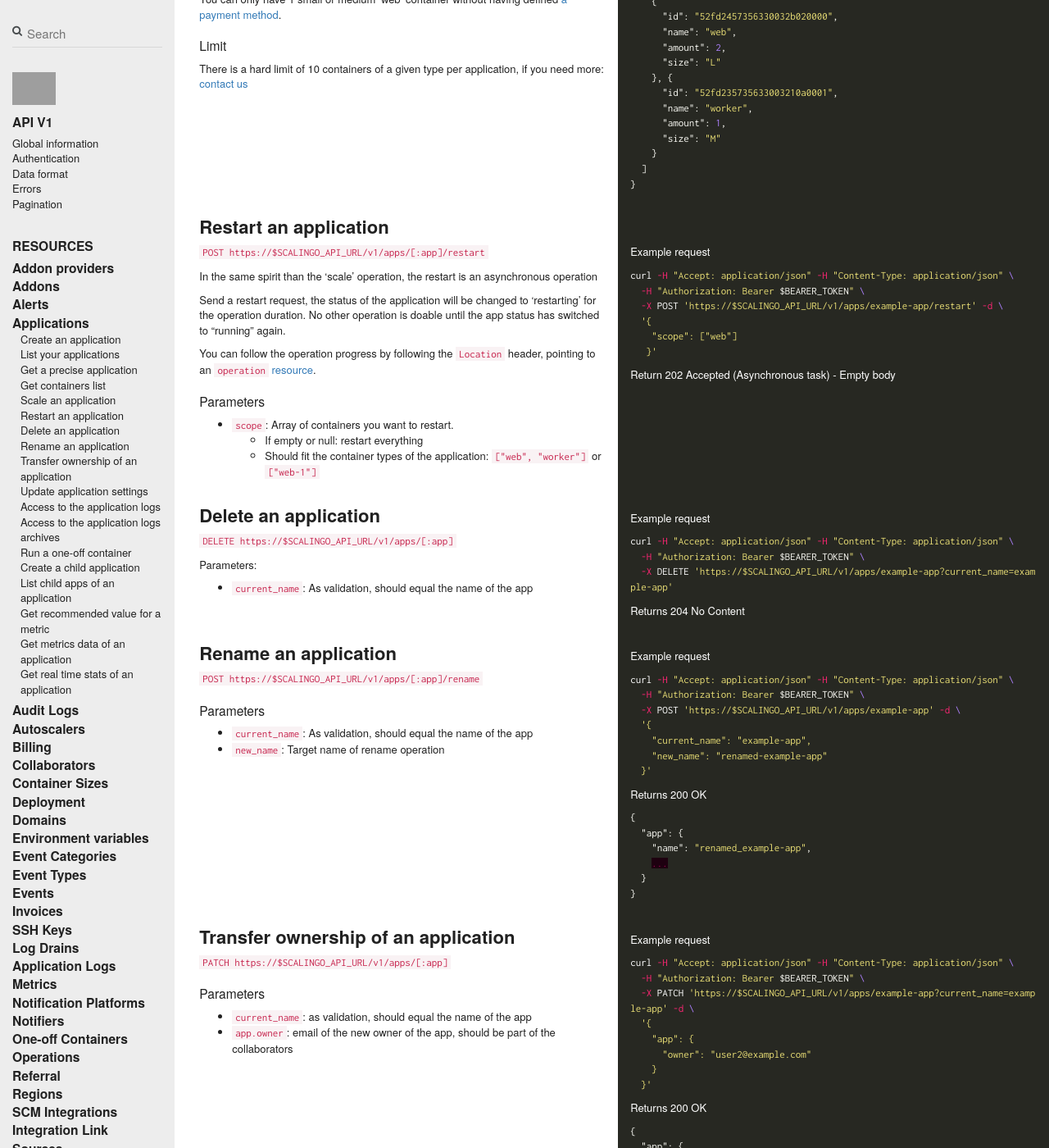
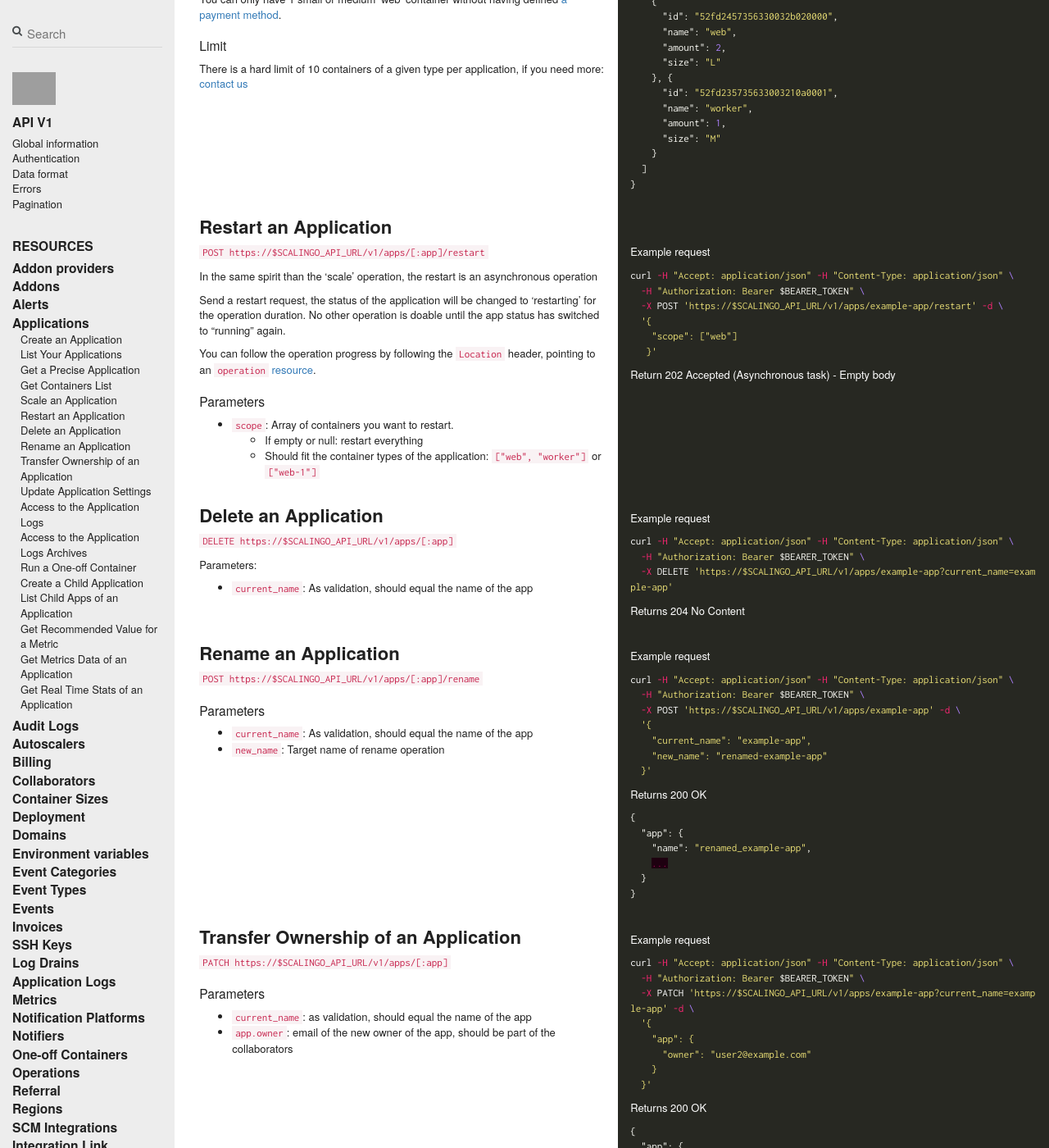
Before and after one commit to jdauphant/developers-documentation, a Jekyll site: the page built from _scalingo_api/apps.md, in a window 1280 px wide and 1400 px high, scrolled down 3355 px. Shown: the whole window at 82% size. Built offline with Jekyll 4.4.1, drawn with Linux system fonts in a browser that asks for light colours; nearby versions of some CDN libraries; comment, search, counter and statistics services are not loaded; some of the changed text lies outside the part shown; grey boxes are pictures that could not be loaded.

Commit message:
Titlize the titles

```diff
--- a/_scalingo_api/apps.md
+++ b/_scalingo_api/apps.md
@@ -60,7 +60,7 @@ Example object:
 
 --- row ---
 
-## Create an application
+## Create an Application
 
 --- row ---
 
@@ -81,7 +81,7 @@ Example object:
   application can be created with the given parameters. The same errors and responses
   are sent, but the application **is not** actually created.
 
-### Free usage limit
+### Free Usage Limit
 
 You can only have 1 application without having defined [a payment
 method](https://my.scalingo.com/apps/billing).
@@ -129,7 +129,7 @@ Returns 201 Created
 
 --- row ---
 
-## List your applications
+## List Your Applications
 
 `GET https://$SCALINGO_API_URL/v1/apps`
 
@@ -163,7 +163,7 @@ Returns 200 OK
 
 --- row ---
 
-## Get a precise application
+## Get a Precise Application
 
 --- row ---
 
@@ -222,7 +222,7 @@ Returns 200 OK
 
 --- row ---
 
-## Get containers list
+## Get Containers List
 
 --- row ---
 
@@ -272,7 +272,7 @@ Returns 200 OK
 
 --- row ---
 
-## Scale an application
+## Scale an Application
 
 --- row ---
 
@@ -297,7 +297,7 @@ not currently scaled.
   * `container.size` (optional): Target size of container (not changed if empty).
     [Container sizes list](https://doc.scalingo.com/platform/internals/container-sizes).
 
-### Free usage limit
+### Free Usage Limit
 
 You can only have 1 small or medium 'web' container without having defined [a payment
 method](https://my.scalingo.com/apps/billing).
@@ -350,7 +350,7 @@ Headers:
 
 --- row ---
 
-## Restart an application
+## Restart an Application
 
 --- row ---
 
@@ -389,7 +389,7 @@ Return 202 Accepted (Asynchronous task) - Empty body
 
 --- row ---
 
-## Delete an application
+## Delete an Application
 
 `DELETE https://$SCALINGO_API_URL/v1/apps/[:app]`
 
@@ -411,7 +411,7 @@ Returns 204 No Content
 
 --- row ---
 
-## Rename an application
+## Rename an Application
 
 `POST https://$SCALINGO_API_URL/v1/apps/[:app]/rename`
 
@@ -447,7 +447,7 @@ Returns 200 OK
 
 --- row ---
 
-## Transfer ownership of an application
+## Transfer Ownership of an Application
 
 `PATCH https://$SCALINGO_API_URL/v1/apps/[:app]`
 
@@ -485,7 +485,7 @@ Returns 200 OK
 
 --- row ---
 
-## Update application settings
+## Update Application Settings
 
 `PATCH https://$SCALINGO_API_URL/v1/apps/[:app]`
 
@@ -525,7 +525,7 @@ Returns 200 OK
 
 --- row ---
 
-## Access to the application logs
+## Access to the Application Logs
 
 --- row ---
 
@@ -556,7 +556,7 @@ Returns 200 OK
 
 --- row ---
 
-## Access to the application logs archives
+## Access to the Application Logs Archives
 
 --- row ---
 
@@ -600,7 +600,7 @@ Returns 200 OK
 
 --- row ---
 
-## Run a one-off container
+## Run a One-off Container
 
 Similar to `scalingo run`
 
@@ -621,7 +621,7 @@ executed in the environment your application.
 * `detached` (*boolean*, default `false`): Foreground task by default, set to `true` if the container has to be run in background.
 
 
-### Background vs Foreground one-off
+### Background vs Foreground One-off
 
 By default one-off containers are started as **attached** command, it means it
 will only get started when a terminal interactively connect to it through the
@@ -671,7 +671,7 @@ Returns 200 OK
 
 --- row ---
 
-## Create a child application
+## Create a Child Application
 
 --- row ---
 
@@ -732,7 +732,7 @@ Returns 201 Created
 
 --- row ---
 
-## List child apps of an application
+## List Child Apps of an Application
 
 --- row ---
 
@@ -775,7 +775,7 @@ Returns 201 Created
 
 --- row ---
 
-## Get recommended value for a metric
+## Get Recommended Value for a Metric
 
 --- row ---
 
@@ -826,7 +826,7 @@ Returns 200 OK
 
 --- row ---
 
-## Get metrics data of an application
+## Get Metrics Data of an Application
 
 --- row ---
 
@@ -895,7 +895,7 @@ Returns 200 OK
 
 --- row ---
 
-## Get real time stats of an application
+## Get Real Time Stats of an Application
 
 --- row ---
 
```
Also changed, not shown: _database_api/metrics.md (+3 -3 lines), _scalingo_api/metrics.md (+1 -1 lines).
